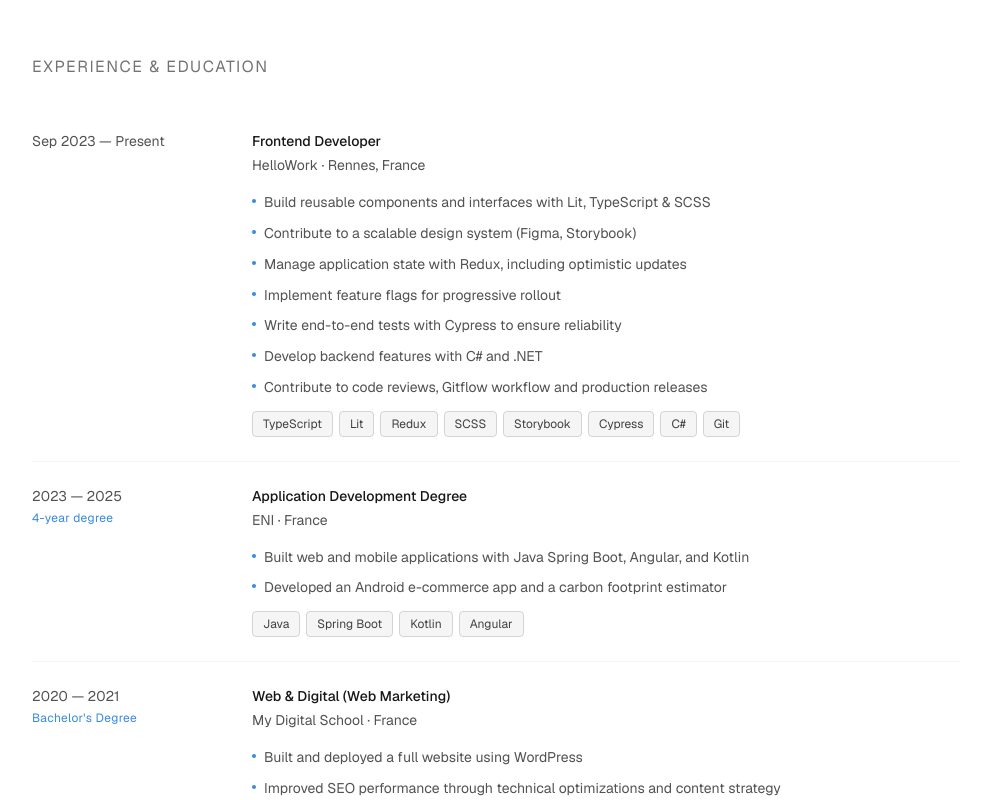
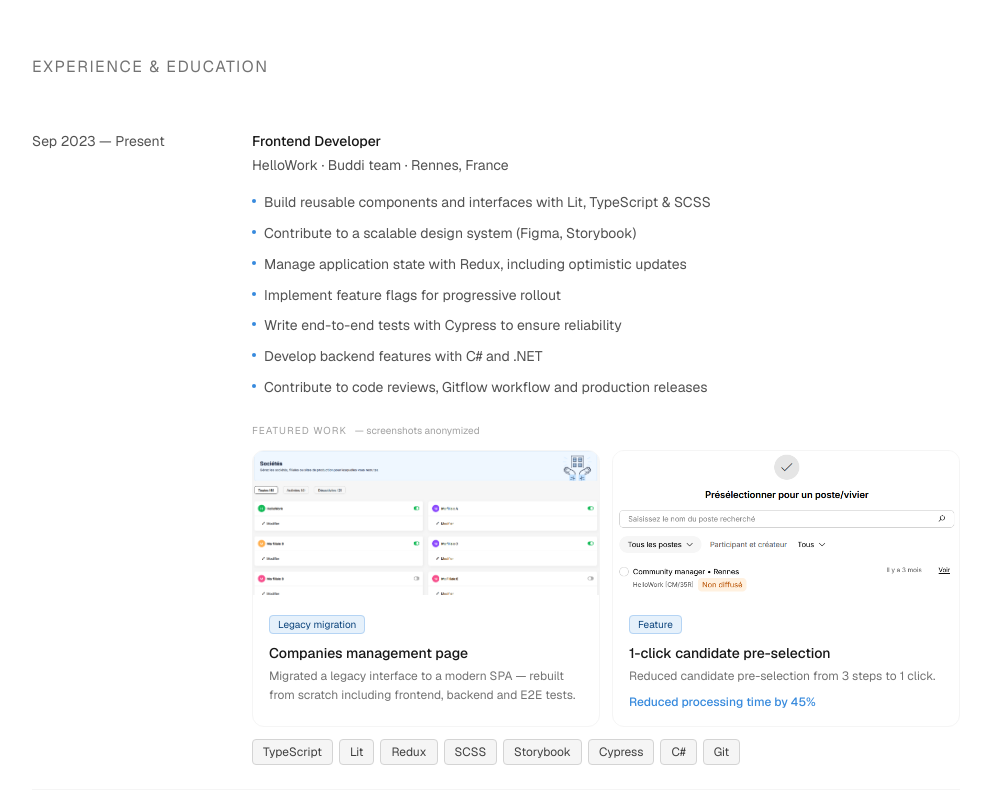
Before and after one commit to AlizeePe/portfolio, a Next.js app: page / in a window 1280 px wide. Shown: the part 900-1700 px from the top of the page, without its empty margins (144-1129 px from the left). Built offline with nearby package versions, Linux system fonts and the light colour scheme.

Commit message:
✨ feat: add featured work section to HelloWork experience

```diff
--- a/src/components/Experiences.tsx
+++ b/src/components/Experiences.tsx
@@ -1,12 +1,35 @@
 "use client";
-import { motion, useInView } from "framer-motion";
+
 import { useRef } from "react";
 
-const experiences = [
+import { motion, useInView } from "framer-motion";
+import Image from "next/image";
+
+import { useLightbox } from "@/hooks/useLightbox";
+
+type Work = {
+  badge: string;
+  title: string;
+  desc: string;
+  stat?: string;
+  image: string;
+};
+
+type Experience = {
+  date: string;
+  title: string;
+  type?: string;
+  company: string;
+  bullets: string[];
+  tags: string[];
+  work?: Work[];
+};
+
+const experiences: Experience[] = [
   {
     date: "Sep 2023 — Present",
     title: "Frontend Developer",
-    company: "HelloWork · Rennes, France",
+    company: "HelloWork · Buddi team · Rennes, France",
     bullets: [
       "Build reusable components and interfaces with Lit, TypeScript & SCSS",
       "Contribute to a scalable design system (Figma, Storybook)",
@@ -25,6 +48,21 @@ const experiences = [
       "Cypress",
       "C#",
       "Git",
+    ],
+    work: [
+      {
+        badge: "Legacy migration",
+        title: "Companies management page",
+        desc: "Migrated a legacy interface to a modern SPA — rebuilt from scratch including frontend, backend and E2E tests.",
+        image: "/work/company.png",
+      },
+      {
+        badge: "Feature",
+        title: "1-click candidate pre-selection",
+        desc: "Reduced candidate pre-selection from 3 steps to 1 click.",
+        stat: "Reduced processing time by 45%",
+        image: "/work/preselection.png",
+      },
     ],
   },
   {
@@ -54,21 +92,22 @@ const experiences = [
 export default function Experiences() {
   const ref = useRef<HTMLElement | null>(null);
   const inView = useInView(ref, { once: true, margin: "-60px" });
+  const { lightbox, open, close } = useLightbox<string>();
 
   return (
     <section ref={ref} id="experience" className="py-14">
-      <motion.p
+      <motion.h2
         initial={{ opacity: 0, y: 8 }}
         animate={inView ? { opacity: 1, y: 0 } : {}}
         transition={{ duration: 0.4, ease: "easeOut" }}
         className="text-base tracking-widest uppercase text-neutral-500 mb-7"
       >
         Experience & Education
-      </motion.p>
+      </motion.h2>
       <div className="flex flex-col">
         {experiences.map((experience, index) => (
           <motion.div
-            key={index}
+            key={experience.title}
             initial={{ opacity: 0, y: 12 }}
             animate={inView ? { opacity: 1, y: 0 } : {}}
             transition={{
@@ -95,7 +134,7 @@ export default function Experiences() {
                 <ul className="mt-4 flex flex-col gap-2">
                   {experience.bullets.map((bullet) => (
                     <li
-                      key={bullet}
+                      key={`${experience.title}-${bullet}`}
                       className="flex items-start gap-2 text-sm text-neutral-600 leading-relaxed"
                     >
                       <span className="mt-2 w-1 h-1 rounded-full bg-blue shrink-0" />
@@ -104,11 +143,59 @@ export default function Experiences() {
                   ))}
                 </ul>
               )}
+              {experience.work && (
+                <div className="mt-6">
+                  <p className="text-[10px] tracking-widest uppercase text-neutral-400 mb-3">
+                    Featured work
+                    <span className="normal-case tracking-normal ml-2 text-neutral-400">
+                      — screenshots anonymized
+                    </span>
+                  </p>
+                  <div className="grid grid-cols-1 md:grid-cols-2 gap-3">
+                    {experience.work.map((item) => (
+                      <div
+                        key={item.title}
+                        className="border border-neutral-100 rounded-xl overflow-hidden"
+                      >
+                        <button
+                          className="h-36 w-full overflow-hidden bg-neutral-50 cursor-zoom-in block"
+                          onClick={() => open(item.image)}
+                          aria-label={`View ${item.title} preview`}
+                        >
+                          <Image
+                            src={item.image}
+                            alt={item.title}
+                            width={400}
+                            height={144}
+                            className="w-full h-full object-cover object-top hover:scale-105 transition-transform duration-700 ease-out"
+                          />
+                        </button>
+                        <div className="p-4">
+                          <span className="text-[10px] bg-blue-light border border-blue-mid text-blue-dark px-2 py-0.5 rounded-sm">
+                            {item.badge}
+                          </span>
+                          <p className="text-sm font-medium mt-2">
+                            {item.title}
+                          </p>
+                          <p className="text-xs text-neutral-500 leading-relaxed mt-1">
+                            {item.desc}
+                          </p>
+                          {item.stat && (
+                            <p className="text-xs text-blue font-medium mt-2">
+                              {item.stat}
+                            </p>
+                          )}
+                        </div>
+                      </div>
+                    ))}
+                  </div>
+                </div>
+              )}
               <div className="flex flex-wrap gap-1.5 mt-3">
                 {experience.tags.map((tag) => (
                   <span
                     key={tag}
-                    className={`text-xs px-2.5 py-1 rounded-sm border bg-neutral-100 border-neutral-300 text-neutral-700`}
+                    className="text-xs px-2.5 py-1 rounded-sm border bg-neutral-100 border-neutral-300 text-neutral-700"
                   >
                     {tag}
                   </span>
@@ -118,6 +205,32 @@ export default function Experiences() {
           </motion.div>
         ))}
       </div>
+
+      {lightbox && (
+        <div
+          role="dialog"
+          aria-modal="true"
+          aria-label="Work preview"
+          className="fixed inset-0 z-50 bg-black/80 flex items-center justify-center p-6"
+          onClick={() => close()}
+        >
+          <button
+            onClick={() => close()}
+            aria-label="Close preview"
+            className="absolute top-4 right-4 text-white text-sm bg-white/20 px-3 py-1.5 rounded-sm hover:bg-white/30"
+          >
+            ✕
+          </button>
+          <Image
+            src={lightbox}
+            alt="Work preview"
+            width={1200}
+            height={800}
+            onClick={(e) => e.stopPropagation()}
+            className="max-h-[90vh] w-auto object-contain rounded-lg"
+          />
+        </div>
+      )}
     </section>
   );
 }
--- a/src/components/Projects.tsx
+++ b/src/components/Projects.tsx
@@ -1,7 +1,11 @@
 "use client";
+
+import { useRef } from "react";
+
+import Image from "next/image";
 import { motion, useInView } from "framer-motion";
-import { useRef, useState } from "react";
-import Image from "next/image";
+
+import { useLightbox } from "@/hooks/useLightbox";
 
 type BadgeType = "wip" | "completed";
 
@@ -78,7 +82,7 @@ const schoolProjects: SchoolProject[] = [
 export default function Projects() {
   const ref = useRef<HTMLElement | null>(null);
   const inView = useInView(ref, { once: true, margin: "-60px" });
-  const [lightbox, setLightbox] = useState<number | null>(null);
+  const { lightbox, open, close } = useLightbox<number>();
 
   const badgeStyle = {
     wip: "bg-amber-50 border-amber-200 text-amber-800",
@@ -87,14 +91,14 @@ export default function Projects() {
 
   return (
     <section ref={ref} id="projects" className="py-14">
-      <motion.p
+      <motion.h2
         initial={{ opacity: 0, y: 8 }}
         animate={inView ? { opacity: 1, y: 0 } : {}}
         transition={{ duration: 0.4, ease: "easeOut" }}
         className="text-base tracking-widest uppercase text-neutral-500 mb-7"
       >
         Projects
-      </motion.p>
+      </motion.h2>
 
       <motion.div
         initial="hidden"
@@ -115,9 +119,10 @@ export default function Projects() {
               }}
               className="group border border-neutral-100 rounded-xl overflow-hidden bg-white hover:bg-neutral-50 transition-colors duration-200 flex flex-col"
             >
-              <div
-                className="h-64 overflow-hidden bg-neutral-50 cursor-zoom-in"
-                onClick={() => setLightbox(i)}
+              <button
+                className="h-64 w-full block overflow-hidden bg-neutral-50 cursor-zoom-in"
+                onClick={() => open(i)}
+                aria-label={`View ${project.name} preview`}
               >
                 <Image
                   src={project.image}
@@ -126,7 +131,7 @@ export default function Projects() {
                   height={256}
                   className="w-full h-full object-cover object-top group-hover:scale-105 transition-transform duration-700 ease-out"
                 />
-              </div>
+              </button>
 
               <div className="p-5 flex flex-col flex-1">
                 <div className="flex items-center justify-between mb-2">
@@ -239,14 +244,25 @@ export default function Projects() {
 
       {lightbox !== null && (
         <div
+          role="dialog"
+          aria-modal="true"
+          aria-label="Project preview"
           className="fixed inset-0 z-50 bg-black/80 flex items-center justify-center p-6"
-          onClick={() => setLightbox(null)}
+          onClick={() => close()}
         >
+          <button
+            onClick={() => close()}
+            aria-label="Close preview"
+            className="absolute top-4 right-4 text-white text-sm bg-white/20 px-3 py-1.5 rounded-sm hover:bg-white/30"
+          >
+            ✕
+          </button>
           <Image
             src={personalProjects[lightbox].image}
             alt={`${personalProjects[lightbox].name} preview`}
             width={800}
             height={600}
+            onClick={(e) => e.stopPropagation()}
             className="max-h-[90vh] w-auto object-contain rounded-lg"
           />
         </div>
--- a/src/components/Skills.tsx
+++ b/src/components/Skills.tsx
@@ -29,14 +29,14 @@ export default function Skills() {
 
   return (
     <section ref={ref} id="skills" className="py-14">
-      <motion.p
+      <motion.h2
         initial={{ opacity: 0, y: 8 }}
         animate={inView ? { opacity: 1, y: 0 } : {}}
         transition={{ duration: 0.4, ease: "easeOut" }}
         className="text-base tracking-widest uppercase text-neutral-500 mb-7"
       >
         Skills
-      </motion.p>
+      </motion.h2>
       <motion.div
         className="flex flex-wrap gap-2"
         initial="hidden"
--- /dev/null
+++ b/src/hooks/useLightbox.ts
@@ -0,0 +1,10 @@
+import { useState } from "react";
+
+export function useLightbox<T>() {
+  const [lightbox, setLightbox] = useState<T | null>(null);
+
+  const open = (value: T) => setLightbox(value);
+  const close = () => setLightbox(null);
+
+  return { lightbox, open, close };
+}
```
Also changed, not shown: public/work/company.png (added), public/work/preselection.png (added).
